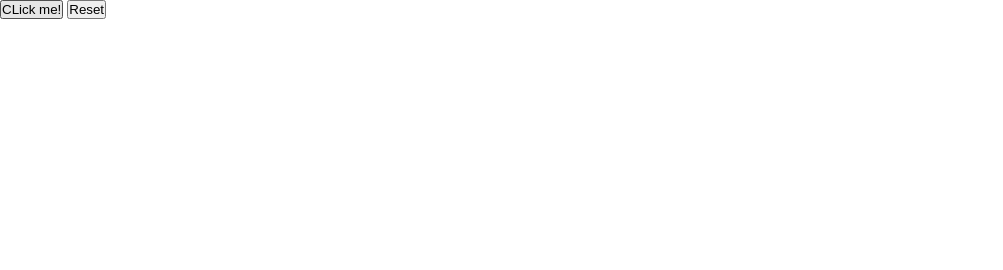
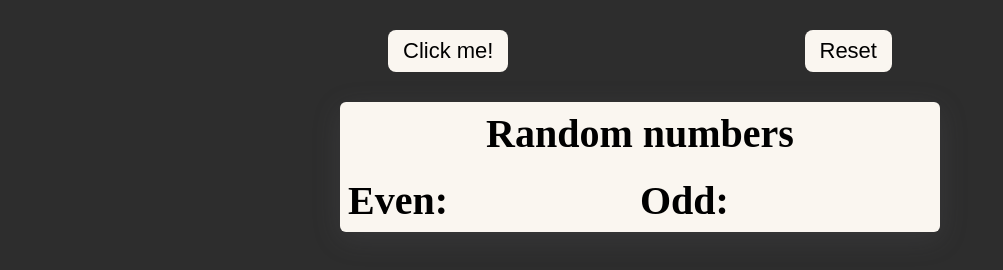
Before and after one commit to MagicianPL/Random-Numbers, a plain HTML site: page index.html in a window 1280 px wide. Shown: the whole page, without its empty margins (0-1003 px from the left). Drawn offline with Linux system fonts and the light colour scheme.

Commit message:
finished

```diff
--- a/index.html
+++ b/index.html
@@ -9,12 +9,19 @@
     <title>Document</title>
 </head>
 <body>
-    <button>CLick me!</button>
-    <button class="reset">Reset</button>
+    <div class="actions">
+        <button>Click me!</button>
+        <button class="reset">Reset</button>
+    </div>
     <div class="container">
-        <div class="even-nums">
+        <h1 class="title">Random numbers</h1>
+        <div>
+            <h1>Even: </h1>
+            <div class="even-nums"></div>
         </div>
-        <div class="odd-nums">
+        <div>
+            <h1>Odd: </h1>
+            <div class="odd-nums"></div>
         </div>
     </div>
 </body>
--- a/style.scss
+++ b/style.scss
@@ -5,21 +5,74 @@
             box-sizing: border-box;
   }
 
+  body {
+      background-color: #2d2d2d;
+  }
+
+  .actions {
+      display: flex;
+      justify-content: space-around;
+      width: 100%;
+      max-width: 800px;
+      margin: 30px auto;
+  }
+
+  button {
+      padding: 8px 15px;
+      border-radius: 8px;
+      border: none;
+      cursor: pointer;
+      font-size: 22px;
+      background: #faf6f0;
+      opacity: 0;
+      transform: translateY(-30px);
+      animation: appearing 1s forwards;
+  }
+
   .container {
       width: 100%;
       max-width: 600px;
       margin: 30px auto;
-      background: yellow;
+      background: #faf6f0;
       display: flex;
+      flex-wrap: wrap;
+      border-radius: 6px;
+      box-shadow: rgba(100, 100, 111, 0.2) 0px 7px 29px 0px;
+      padding: 8px;
+      opacity: 0;
+      transform: translateY(-30px);
+      animation: appearing 1s forwards;
+
+      h1 {
+          width: 100%;
+      }
+
+      .title {
+          font-size: 40px;
+          text-align: center;
+          margin-bottom: 20px;
+      }
 
       div {
           display: flex;
           flex-direction: column;
           align-items: center;
           flex: 1;
+          font-size: 20px;
 
           span {
               text-align: center;
+              opacity: 0;
+              display: block;
+            transform: translateY(-30px);
+                animation: appearing 1s forwards;
           }
       }
   }
+
+  @keyframes appearing {
+      100% {
+          opacity: 1;
+          transform: translateY(0);
+      }
+  }
```
Also changed, not shown: style.css, 1 other file.
